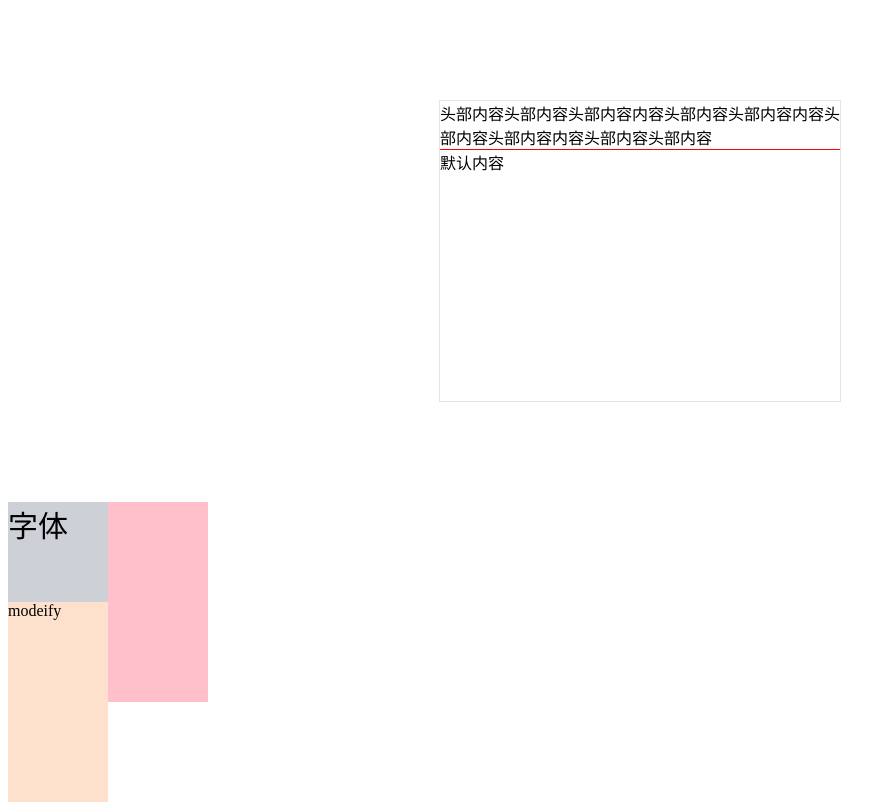
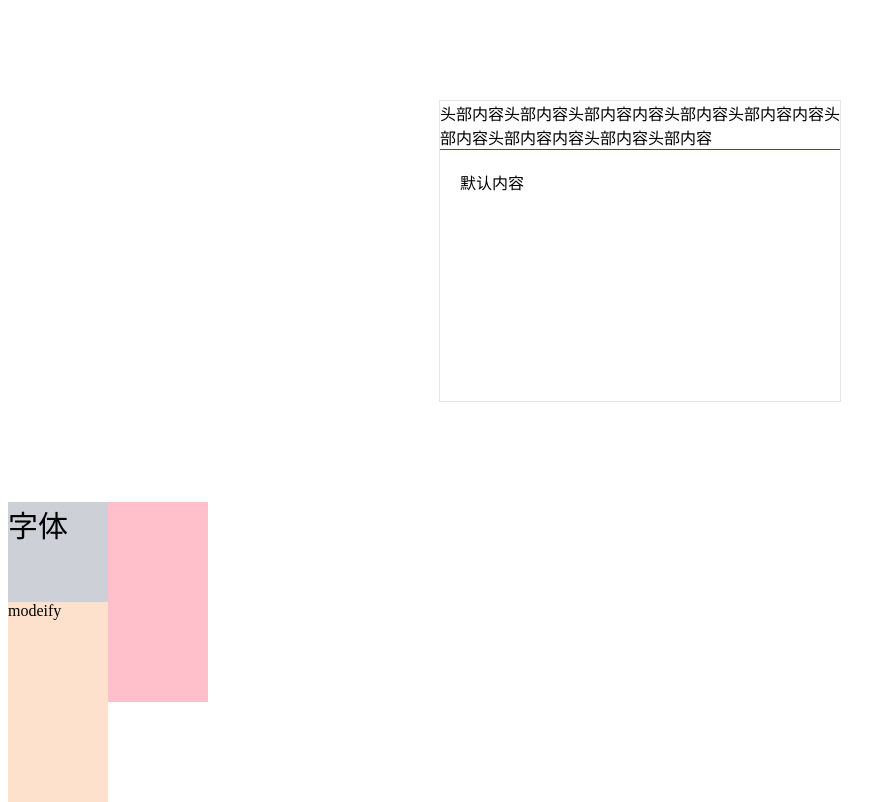
Before and after one commit to AuroraHan/MPlus, a Vue app: page / in a window 1280 px wide. Shown: the whole page, without its empty margins (0-896 px from the left). Built offline with nearby package versions, Linux system fonts and the light colour scheme.

Commit message:
完成卡片组件

```diff
--- a/src/components/card/MCard.vue
+++ b/src/components/card/MCard.vue
@@ -3,14 +3,13 @@
     <div :class="[ns.e('head')]">
       <slot name="header"></slot>
     </div>
-    <div>
+    <div :class="[ns.e('body')]">
       <slot></slot>
     </div>
   </div>
 </template>
 
 <script setup lang="ts">
-import { reactive, toRefs, onBeforeMount, onMounted } from "vue";
 import { useNamespace } from "@/hooks/use-namespace";
 
 const ns = useNamespace("card");
@@ -24,9 +23,8 @@ defineProps({
 });
 </script>
 <style lang="scss">
-$shadow-always: 0px 0px 5px 3px #f4eded;
-$shadow-never: none;
-
+$shadow-always: 0px 0px 12px rgba(0, 0, 0, 0.12);
+$card-padding: 20px;
 @include block(card-content) {
   @include when(hover-shadow) {
     &:hover,
@@ -44,5 +42,8 @@ $shadow-never: none;
   @include element(head) {
     border-bottom: 1px solid red;
   }
+  @include element(body) {
+    padding: $card-padding;
+  }
 }
 </style>
```
